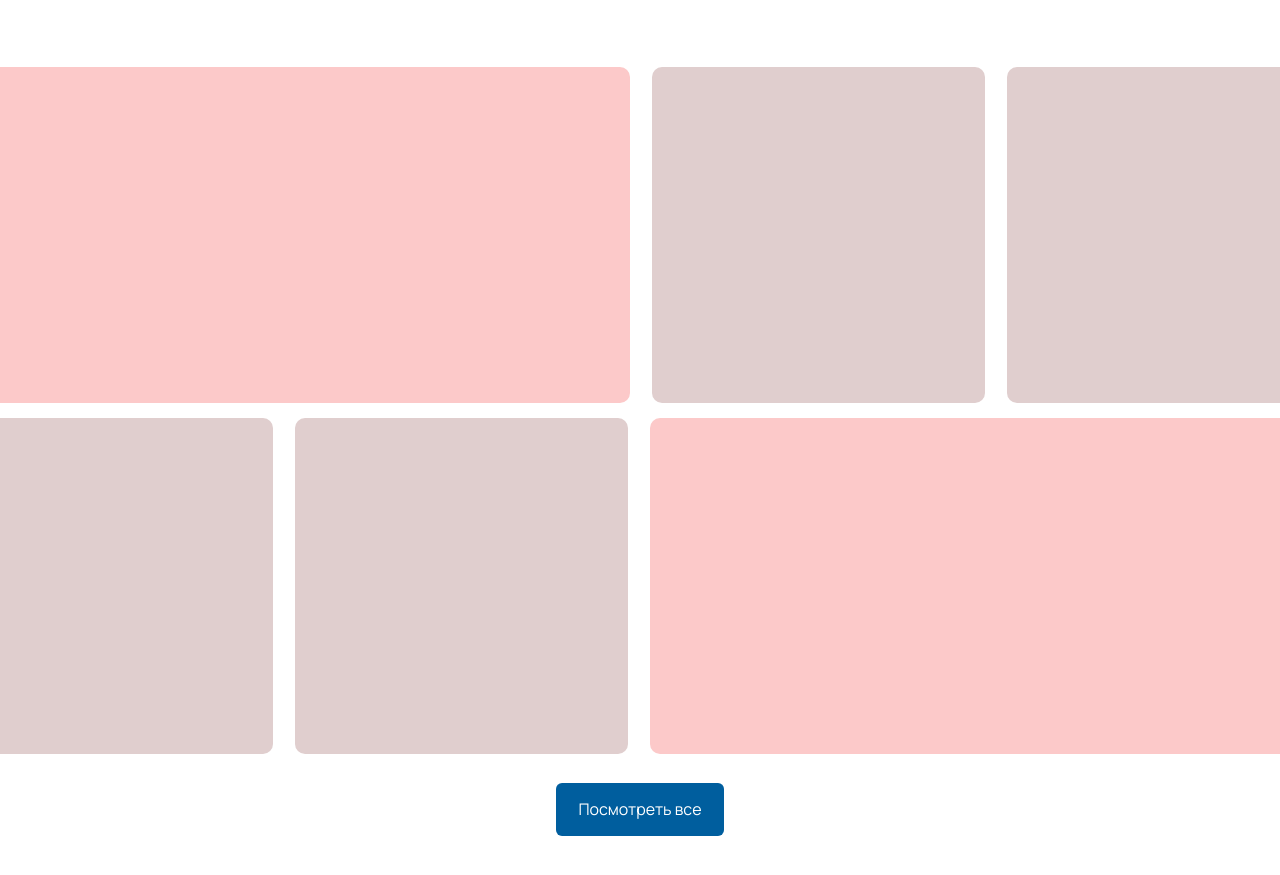
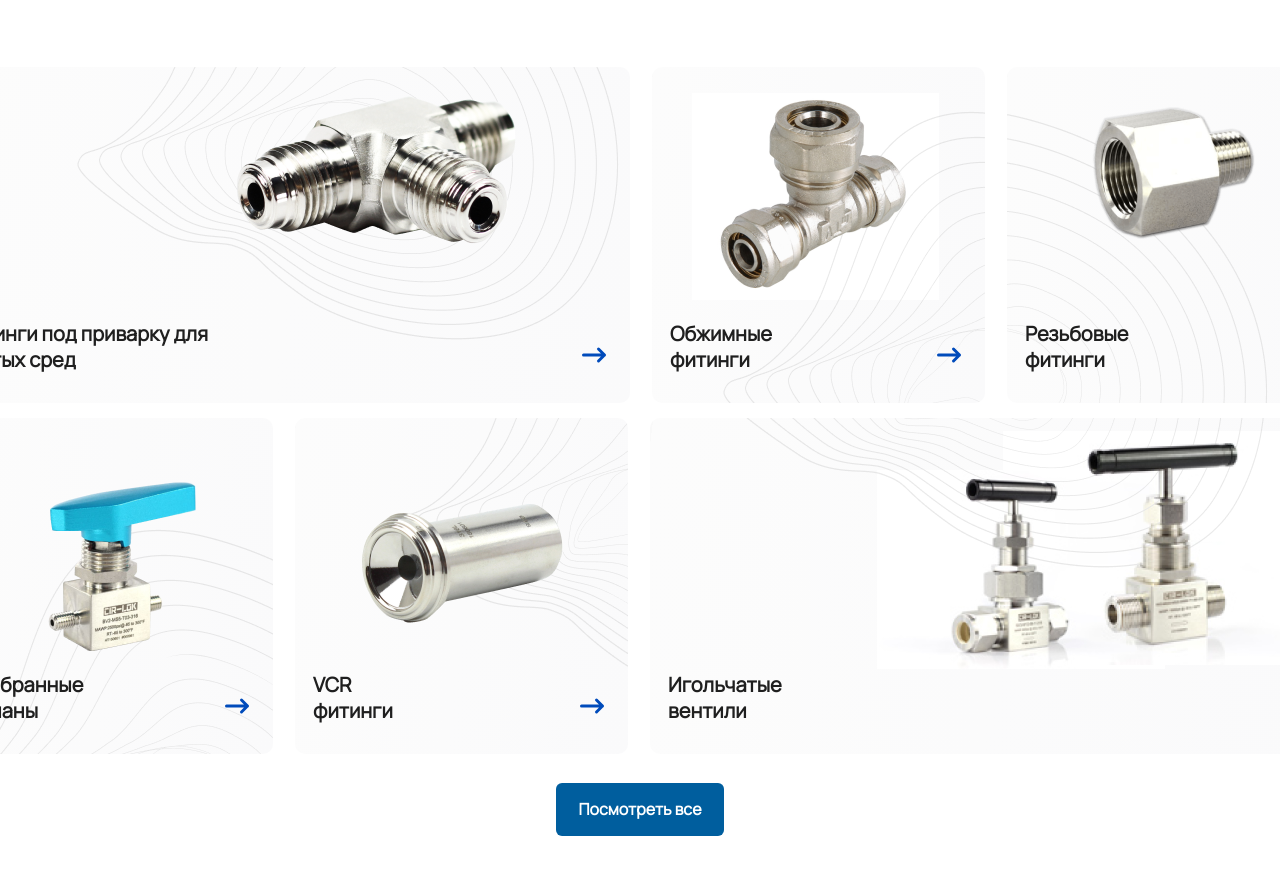
Before and after one commit to ORLVNIMUSIC/addnoise, a website: page src/index.html in a window 1280 px wide. Shown: the part 237-1112 px from the top of the page. Drawn offline with Linux system fonts and the light colour scheme.

Commit message:
static done

```diff
--- a/src/index.html
+++ b/src/index.html
@@ -72,12 +72,49 @@
     <section class="popular">
       <h2>Популярные категории</h2>
       <div class="content">
-        <div class="bigItem"></div>
-        <div class="littleItem"></div>
-        <div class="littleItem"></div>
-        <div class="littleItem"></div>
-        <div class="littleItem"></div>
-        <div class="bigItem"></div>
+        <div class="bigItem">
+          <img
+            src="img/Mask group1.png"
+            alt="Фитинги под приварку для чистых сред"
+          />
+          <span class="itemTitle">Фитинги под приварку для чистых сред</span
+          ><object data="svg/arrow-narrow-right.svg"></object>
+        </div>
+        <div class="littleItem">
+          <img src="img/Mask group6.png" alt="Обжимные фитинги" />
+          <span class="itemTitle"
+            >Обжимные<br />
+            фитинги</span
+          ><object data="svg/arrow-narrow-right.svg"></object>
+        </div>
+        <div class="littleItem">
+          <img src="img/Mask group2.png" alt="Резьбовые фитинги" />
+          <span class="itemTitle"
+            >Резьбовые<br />
+            фитинги</span
+          ><object data="svg/arrow-narrow-right.svg"></object>
+        </div>
+        <div class="littleItem">
+          <img src="img/Mask group3.png" alt="Мембранные клапаны" />
+          <span class="itemTitle"
+            >Мембранные<br />
+            клапаны</span
+          ><object data="svg/arrow-narrow-right.svg"></object>
+        </div>
+        <div class="littleItem">
+          <img src="img/Mask group4.png" alt="VCR фитинги" />
+          <span class="itemTitle"
+            >VCR<br />
+            фитинги</span
+          ><object data="svg/arrow-narrow-right.svg"></object>
+        </div>
+        <div class="bigItem">
+          <img src="img/Mask group5.png" alt="Игольчатые вентили" />
+          <span class="itemTitle"
+            >Игольчатые<br />
+            вентили</span
+          ><object data="svg/arrow-narrow-right.svg"></object>
+        </div>
       </div>
       <div class="popularButton">Посмотреть все</div>
     </section>
--- a/src/styles/styles.css
+++ b/src/styles/styles.css
@@ -47,15 +47,52 @@ header {
 }
 
 .content > .bigItem {
+  position: relative;
+  background: linear-gradient(
+    96.91deg,
+    #f9f9f9 0.45%,
+    #fcfcfc 0.46%,
+    #fafafb 100.73%
+  );
   margin-bottom: 15px;
-  background-color: rgb(252, 201, 201);
   width: 690px;
   height: 336px;
   border-radius: 10px;
 }
 
+.content img {
+  position: absolute;
+}
+
+.itemTitle {
+  position: absolute;
+  bottom: 30px;
+  left: 18px;
+  width: 261px;
+
+  font-family: 'Manrope';
+  font-style: normal;
+  font-weight: 600;
+  font-size: 20px;
+  line-height: 130%;
+
+  color: #1f1f1f;
+}
+
+.content object {
+  position: absolute;
+  bottom: 30px;
+  right: 18px;
+}
+
 .content > .littleItem {
-  background-color: rgb(224, 206, 206);
+  position: relative;
+  background: linear-gradient(
+    96.91deg,
+    #f9f9f9 0.45%,
+    #fcfcfc 0.46%,
+    #fafafb 100.73%
+  );
   width: 333px;
   height: 336px;
   border-radius: 10px;
@@ -66,6 +103,12 @@ header {
   justify-content: center;
   align-items: center;
   cursor: pointer;
+
+  font-family: 'Manrope';
+  font-style: normal;
+  font-weight: 600;
+  font-size: 16px;
+  line-height: 130%;
 
   position: relative;
   top: 29px;
```
Also changed, not shown: src/img/138-1 1.png (deleted), src/img/64bc325f3e3b8efaa7eb428f3cbce7c9 1.png (deleted), src/img/Component 1535.svg (deleted), src/img/GFS UT  1.png (deleted), src/img/GFS bb 1.png (deleted), src/img/Mask group1.png (added), src/img/Mask group2.png (added), src/img/Mask group3.png (added), src/img/Mask group4.png (added), src/img/Mask group5.png (added), src/img/Mask group6.png (added), src/img/nv2 1.png (deleted), src/img/nv3 1.png (deleted), src/svg/arrow-narrow-right.svg (added).
